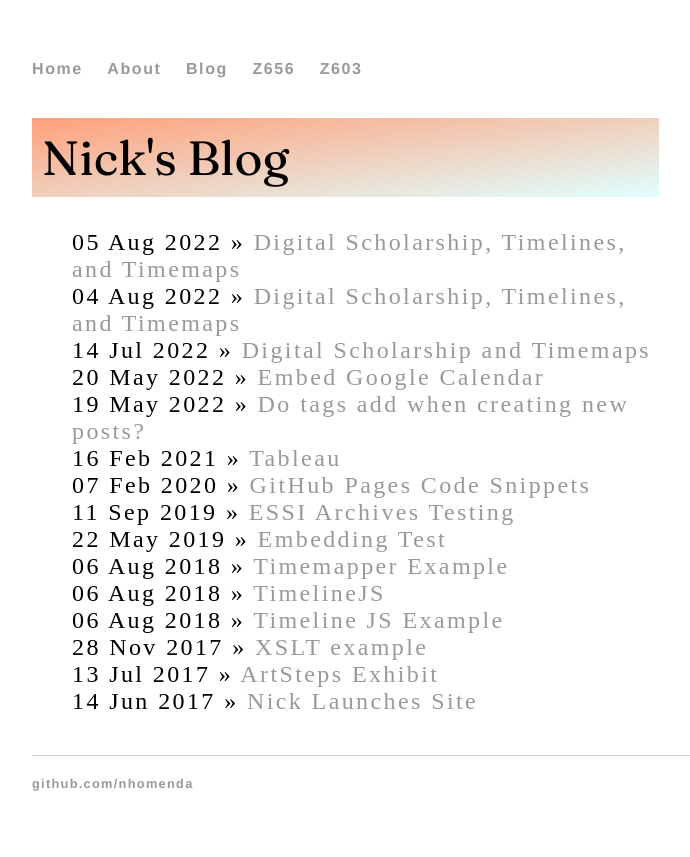
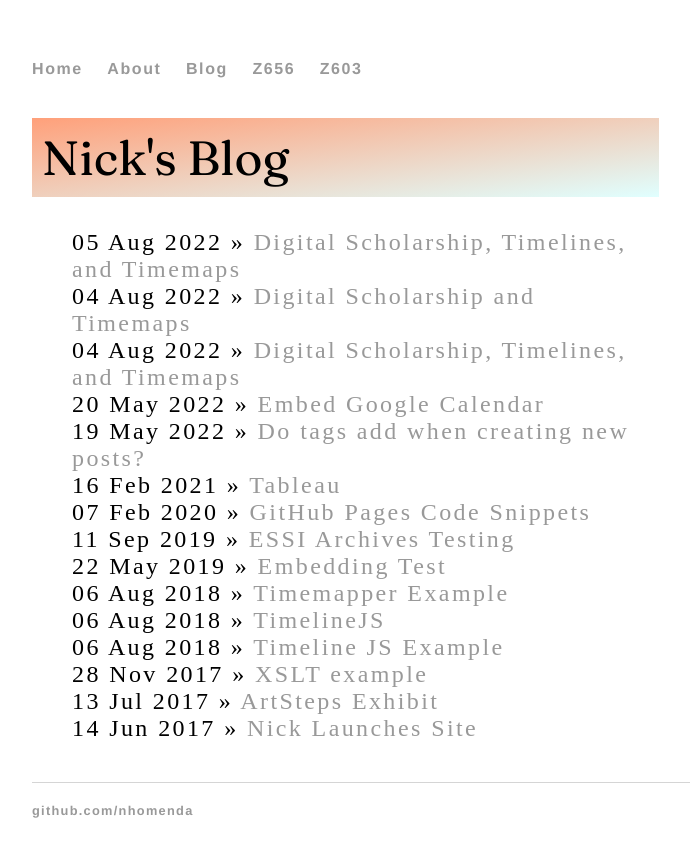
Before and after one commit to nhomenda/nhomenda.github.io, a Jekyll site: the page built from blog/index.html, in a window 1280 px wide. Shown: the top 857 px of the page, without its empty margins (160-850 px from the left). Built offline with Jekyll 4.4.1, drawn with Linux system fonts in a browser that asks for light colours.

Commit message:
Update and rename 2022-07-14-testing-jekyll.md to 2022-08-04-IFS-class.md

```diff
--- a/_posts/2022-07-14-testing-jekyll.md
+++ b/_posts/2022-08-04-IFS-class.md
@@ -1,7 +1,7 @@
 ---
 layout: post
 title: "Digital Scholarship and Timemaps"
-date: 2022-07-14
+date: 2022-08-04
 ---
 <div class="blurb">
 	<p>Here are activities we will do today to learn about digital scholarship.</p>
@@ -45,7 +45,7 @@ date: 2022-07-14
 	<p>To find a couple images of your alum, you can try <a href="https://issuu.com/arbutusyearbook/docs">Arbutus Yearbooks</a> or the <a href="https://webapp1.dlib.indiana.edu/archivesphotos/index.jsp">IU Archives Photographs</a> websites.</p>
 	<p>Once you find an image, you'll need to right click and "Open Image in New Tab" to see it full size and to see its full URL in the browser bar.</p>
 	<img src="https://www.insidethehall.com/wp-content/uploads/2021/03/03282021hha-600x420.jpg" />
-	<p>The proper URL to use includes the file extension at the end, in this case .jpg:
+	<p>The proper URL to use includes the file extension at the end, in this case .jpg:</p>
 	<pre class="prettyprint pre-scrollable">https://www.insidethehall.com/wp-content/uploads/2021/03/03282021hha-600x420.jpg</pre>
 	<hr/>
 <h2>Activity 3: Retrospective and Project Planning</h2>
```
